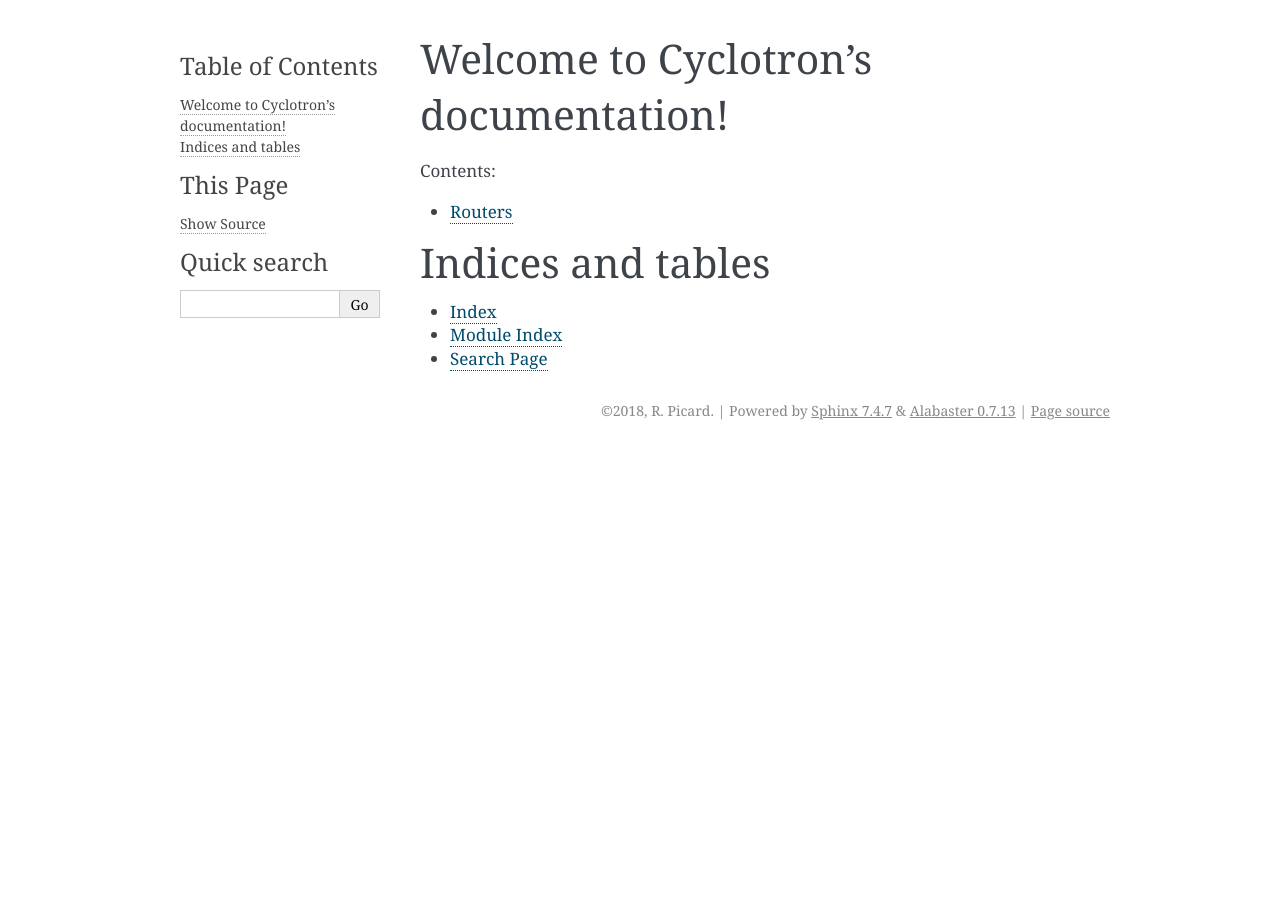
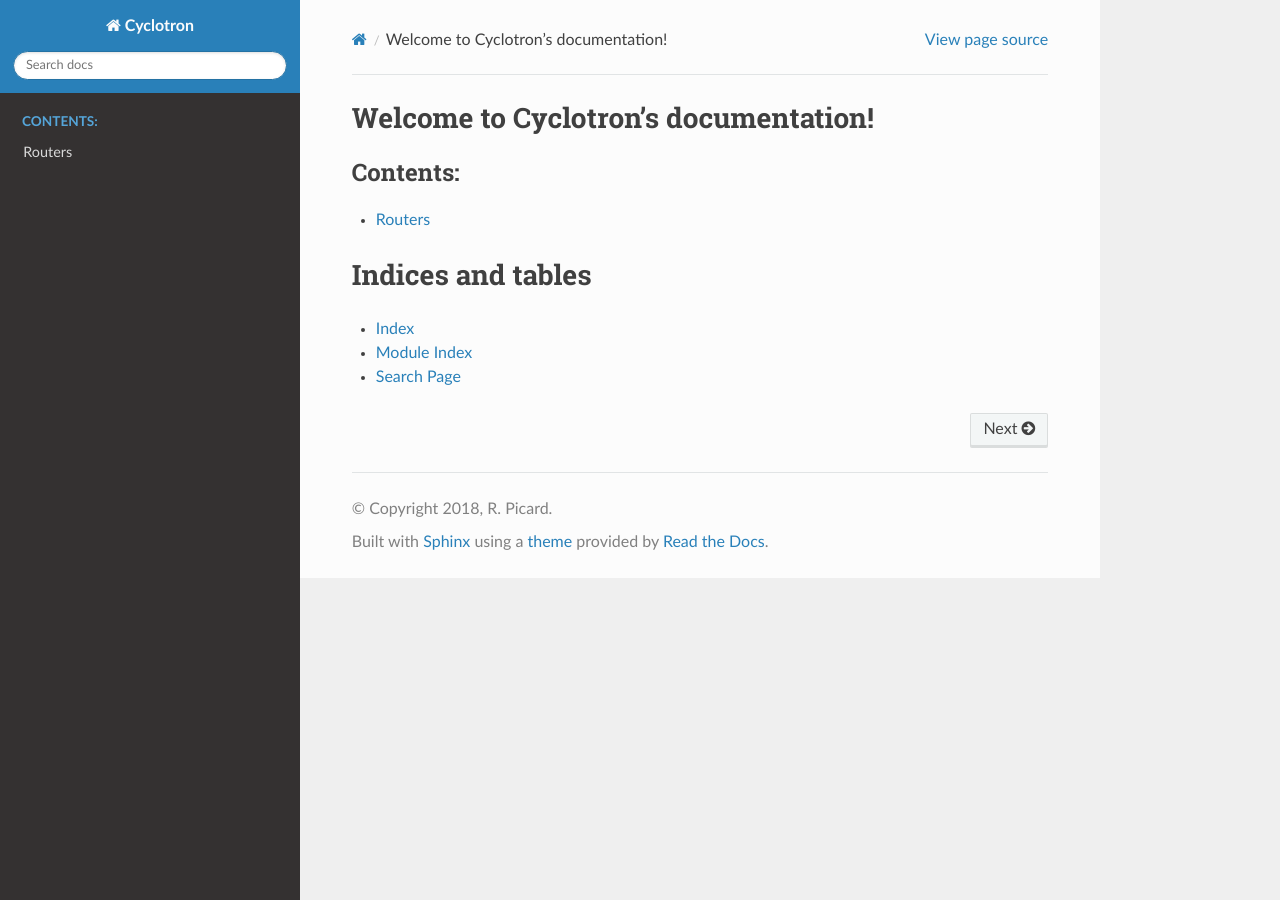
Before and after one commit to MainRo/cyclotron-py, a Sphinx documentation site: the page built from docs/index.rst, in a window 1280 px wide. Built offline with Sphinx 7.4.7 and the Read the Docs theme 2.0.0, drawn with Linux system fonts in a browser that asks for light colours.

Commit message:
enabled rtd theme

```diff
--- a/docs/conf.py
+++ b/docs/conf.py
@@ -76,7 +76,8 @@ pygments_style = 'sphinx'
 # The theme to use for HTML and HTML Help pages.  See the documentation for
 # a list of builtin themes.
 #
-html_theme = 'alabaster'
+html_theme = 'sphinx_rtd_theme'
+html_theme_path = ["_themes", ]
 
 # Theme options are theme-specific and customize the look and feel of a theme
 # further.  For a list of options available for each theme, see the
--- a/requirements.txt
+++ b/requirements.txt
@@ -1,2 +1,3 @@
 rx>=1.6
 numpydoc>=0.8
+sphinx_rtd_theme>=0.4
```
